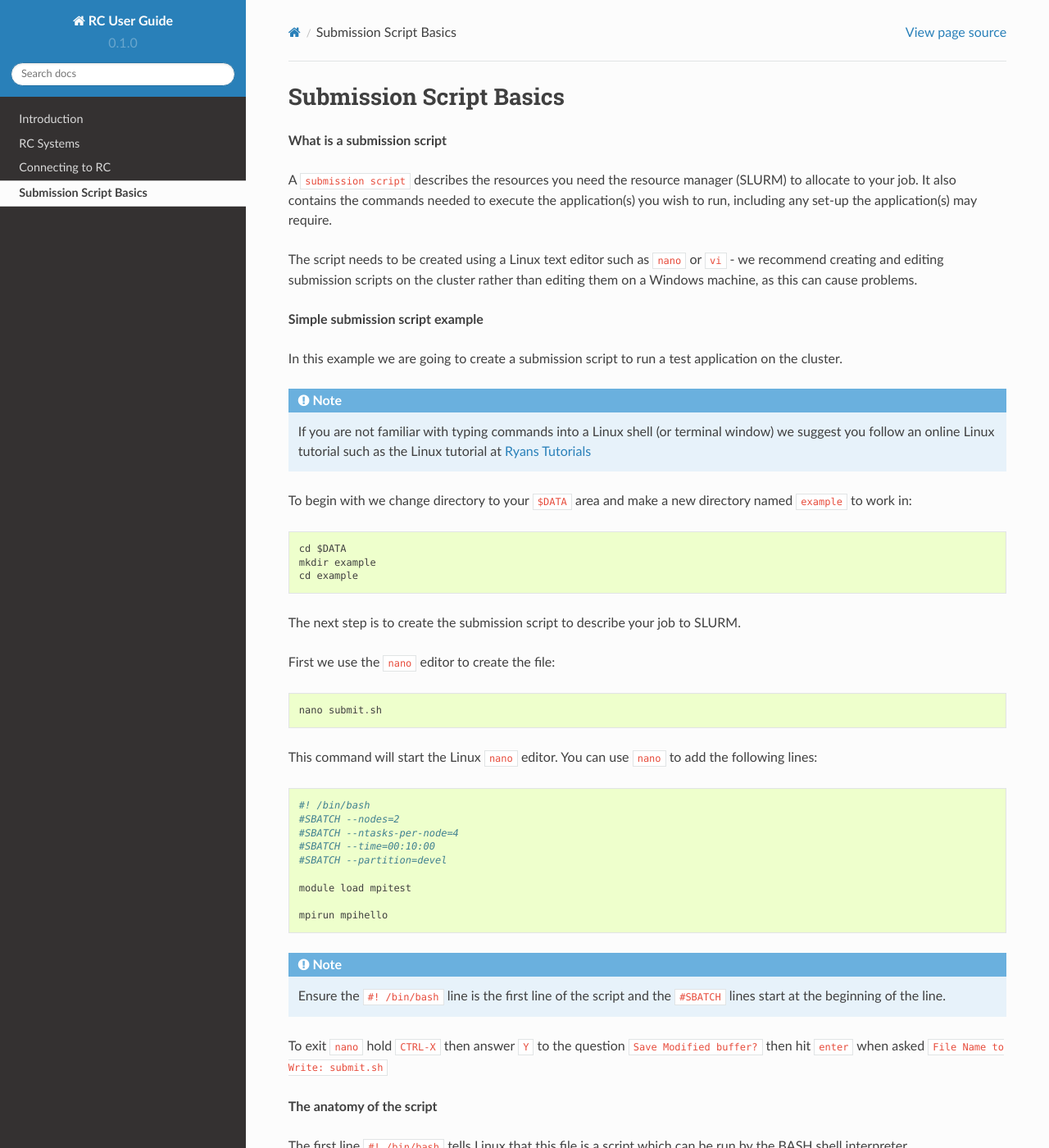
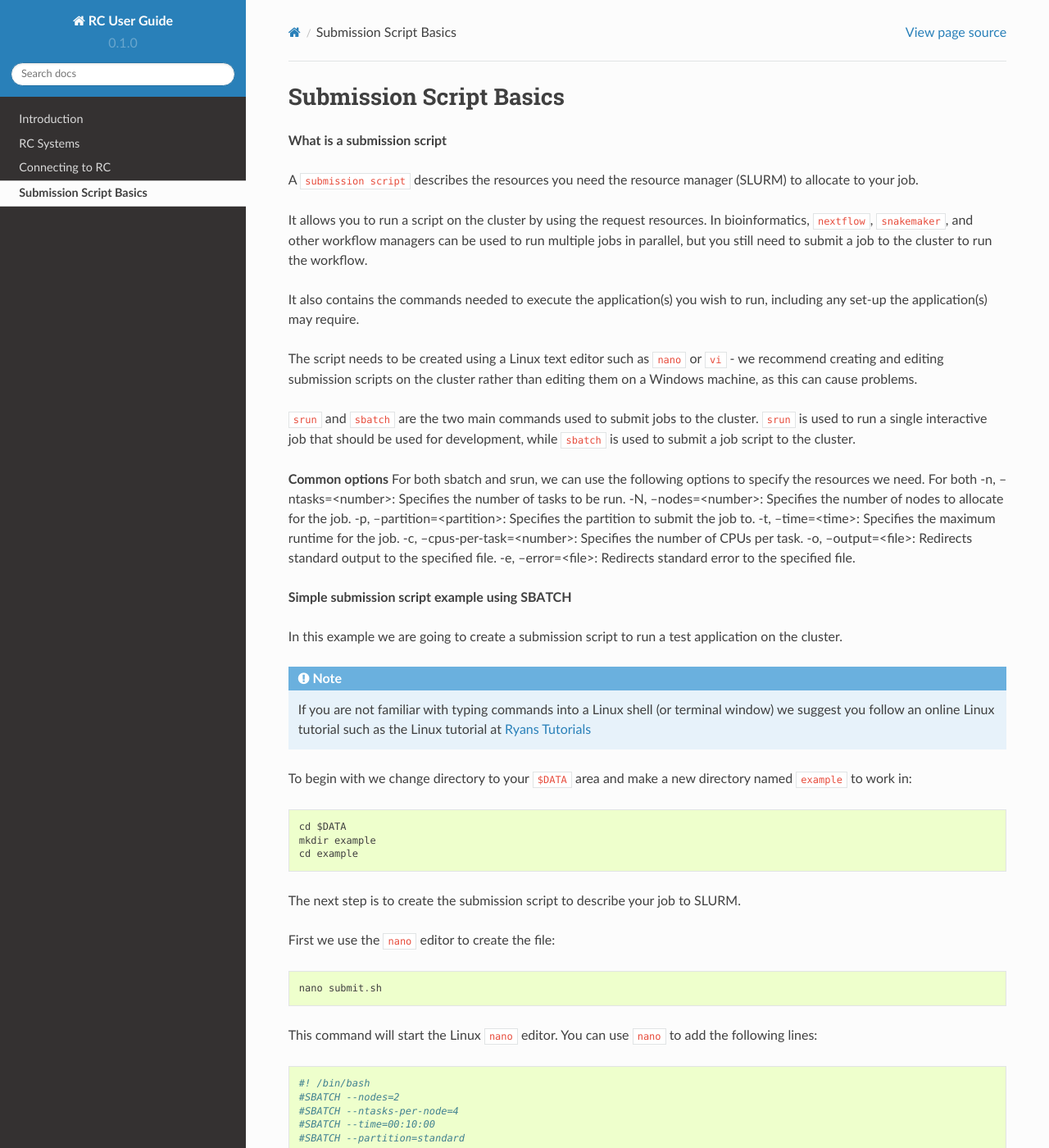
Before and after one commit to giangbioinformatics/slurm-hpc-for-bioinformatics-tutorial, a Sphinx documentation site: the page built from docs/source/rc-script-basics.rst, in a window 1280 px wide and 1400 px high. Shown: the whole window at 82% size. Built offline with Sphinx 7.4.7 and the Read the Docs theme 2.0.0, drawn with Linux system fonts in a browser that asks for light colours; some of the changed text lies outside the part shown.

Commit message:
Add srun

```diff
--- a/docs/source/rc-script-basics.rst
+++ b/docs/source/rc-script-basics.rst
@@ -5,11 +5,29 @@ Submission Script Basics
 
 **What is a submission script**
 
-A ``submission script`` describes the resources you need the resource manager (SLURM) to allocate to your job. It also contains the commands needed to execute the application(s) you wish to run, including any set-up the application(s) may require.
+A ``submission script`` describes the resources you need the resource manager (SLURM) to allocate to your job.
+
+It allows you to run a script on the cluster by using the request resources. In bioinformatics, ``nextflow``, ``snakemaker``, and other workflow managers can be used to run multiple jobs in parallel, but you still need to submit a job to the cluster to run the workflow.
+
+It also contains the commands needed to execute the application(s) you wish to run, including any set-up the application(s) may require.
 
 The script needs to be created using a Linux text editor such as ``nano`` or ``vi`` - we recommend creating and editing submission scripts on the cluster rather than editing them on a Windows machine, as this can cause problems.
 
-**Simple submission script example**
+``srun`` and ``sbatch`` are the two main commands used to submit jobs to the cluster.
+``srun`` is used to run a single interactive job that should be used for development, while ``sbatch`` is used to submit a job script to the cluster.
+
+**Common options**
+For both sbatch and srun, we can use the following options to specify the resources we need.
+For both
+-n, --ntasks=<number>: Specifies the number of tasks to be run.
+-N, --nodes=<number>: Specifies the number of nodes to allocate for the job.
+-p, --partition=<partition>: Specifies the partition to submit the job to.
+-t, --time=<time>: Specifies the maximum runtime for the job.
+-c, --cpus-per-task=<number>: Specifies the number of CPUs per task.
+-o, --output=<file>: Redirects standard output to the specified file.
+-e, --error=<file>: Redirects standard error to the specified file.
+
+**Simple submission script example using SBATCH**
 
 In this example we are going to create a submission script to run a test application on the cluster.
 
@@ -35,11 +53,9 @@ This command will start the Linux ``nano`` editor. You can use ``nano`` to add t
   #SBATCH --nodes=2
   #SBATCH --ntasks-per-node=4
   #SBATCH --time=00:10:00
-  #SBATCH --partition=devel
+  #SBATCH --partition=standard
 
-  module load mpitest
-
-  mpirun mpihello
+  echo "This is a test for sbatch"
 
 .. note::
   Ensure the ``#! /bin/bash`` line is the first line of the script and the ``#SBATCH`` lines start at the beginning of the line.
@@ -59,13 +75,6 @@ The following ``#SBATCH`` lines request specific cluster resources:
 ``--time=00:10:00`` requests a run time of 10 minutes (the maximum for the ``devel`` partition)
 
 ``--partition=devel`` requests that this job runs on the ``devel`` partition, which is reserved for testing
-
-``module load mpihello`` The **module load** command is used to make an application environment available to use in your job, in this case the **mpitest** application.
-
-``mpirun mpihello`` This line runs the **mpihello** command using the special **mpirun** wrapper.
-
-.. note::
-   MPI is required for multi-process operation across nodes, and may not be appropriate for all applications.
 
 **Submitting the job**
 
@@ -87,12 +96,12 @@ This job should run very quickly, but you may be able to find it in the job queu
 If it is running, you will see something like::
 
      JOBID PARTITION     NAME     USER ST       TIME  NODES NODELIST(REASON)
-   nnnnnnn     devel submit.s ouit0554  R       0:07      2 arc-c[302-303]
+   nnnnnnn     standard submit.s ouit0554  R       0:07      2 arc-c[302-303]
 
 If the job is waiting to run (because another user is using the ``devel`` nodes) you will see::
 
      JOBID PARTITION     NAME     USER ST       TIME  NODES NODELIST(REASON)
-   nnnnnnn     devel submit.s ouit0554 PD       0:00      2 (None)
+   nnnnnnn     standard submit.s ouit0554 PD       0:00      2 (None)
 
 The difference being that in the first case you can see the job state is ``R`` for **RUNNING** and in the second it is ``PD`` for **PENDING** and it has not been allocated nodes in the ``NODELIST``
 
@@ -108,13 +117,39 @@ To view this output you can use the Linux ``cat`` command, so if our job ID was
 
 This would give the output::
 
-    Hello world from processor arc-c302, rank 0 out of 8 processors
-    Hello world from processor arc-c302, rank 1 out of 8 processors
-    Hello world from processor arc-c302, rank 2 out of 8 processors
-    Hello world from processor arc-c302, rank 3 out of 8 processors
-    Hello world from processor arc-c303, rank 4 out of 8 processors
-    Hello world from processor arc-c303, rank 5 out of 8 processors
-    Hello world from processor arc-c303, rank 6 out of 8 processors
-    Hello world from processor arc-c303, rank 7 out of 8 processors
+    This is a test for sbatch
+    This is a test for sbatch
+    This is a test for sbatch
+    This is a test for sbatch
+    This is a test for sbatch
+    This is a test for sbatch
+    This is a test for sbatch
+    This is a test for sbatch
 
-The above being the output from running the ``mpihello`` application on the 8 CPUs that we requested, and you can see it ran with 4 processes on ``arc-c302`` and 4 on ``arc-c303``
+It repeats 8 times because we requested 4 jobs but each job ran on 2 nodes, so the output is repeated for each node.
+
+For commond usage, copy this and adjust script based on your needs::
+
+  #! /bin/bash
+  #SBATCH --nodes=1
+  #SBATCH --ntasks-per-node=1
+  #SBATCH --cpus-per-task=<request cpus>
+  #SBATCH --mem=<request memory>G
+  #SBATCH --time=00:10:00
+  #SBATCH --partition=<standard|gpu>
+  <Your script here>
+
+Submit your job::
+
+  sbatch submit.sh
+
+**Simple submission script example using SRUN**
+
+``srun`` is running interactively. We can change interpreter to ``/bin/bash`` or ``/usr/bin/python`` to run the script interactively. or
+The command as below::
+
+    srun -n 1 -N 1 -c 1 -t 00:10:00 -p standard /bin/bash
+
+Or::
+
+    srun -n 1 -N 1 -c 1 -t 00:10:00 -p standard /usr/bin/python <script.py>
```
